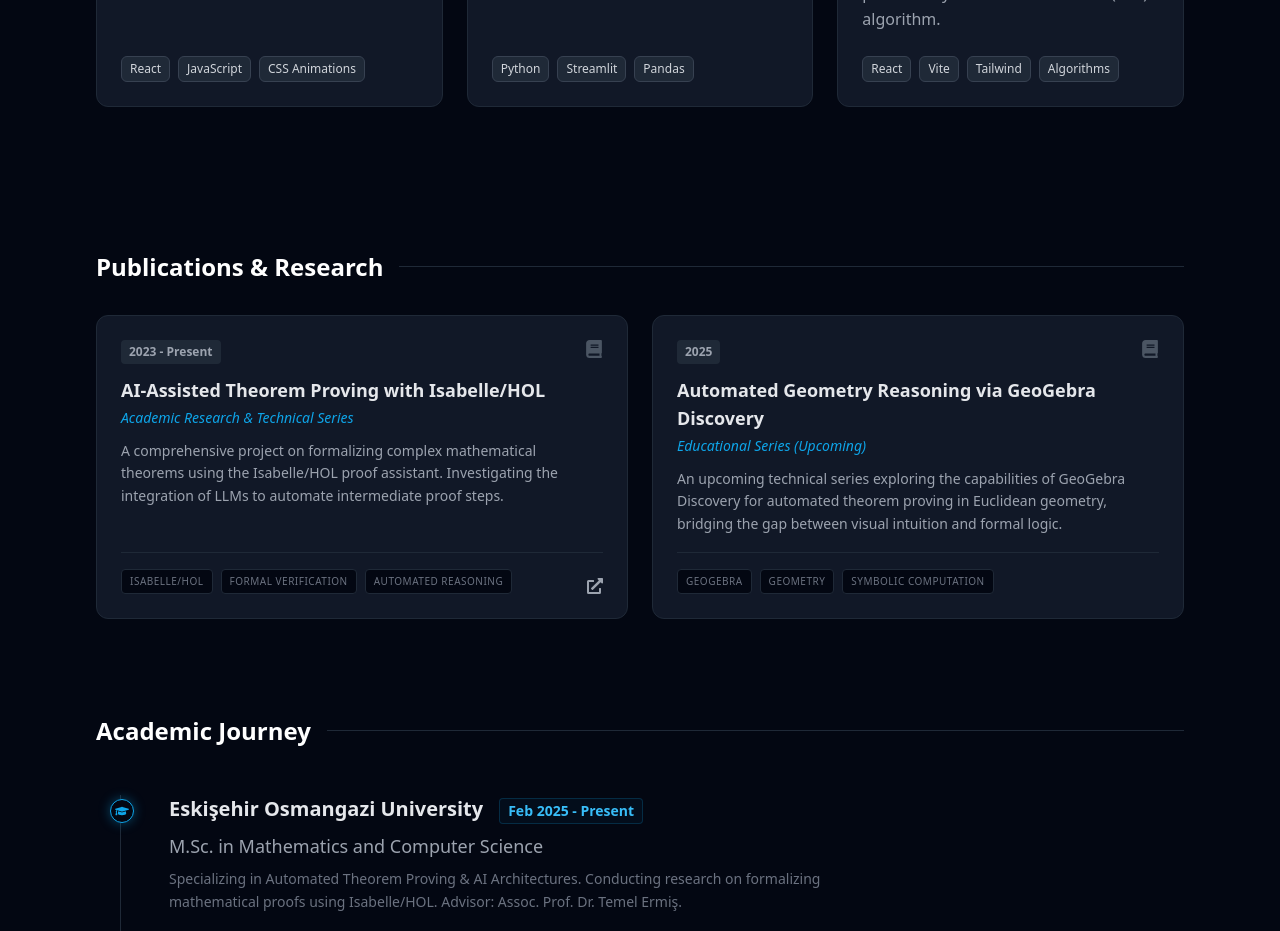
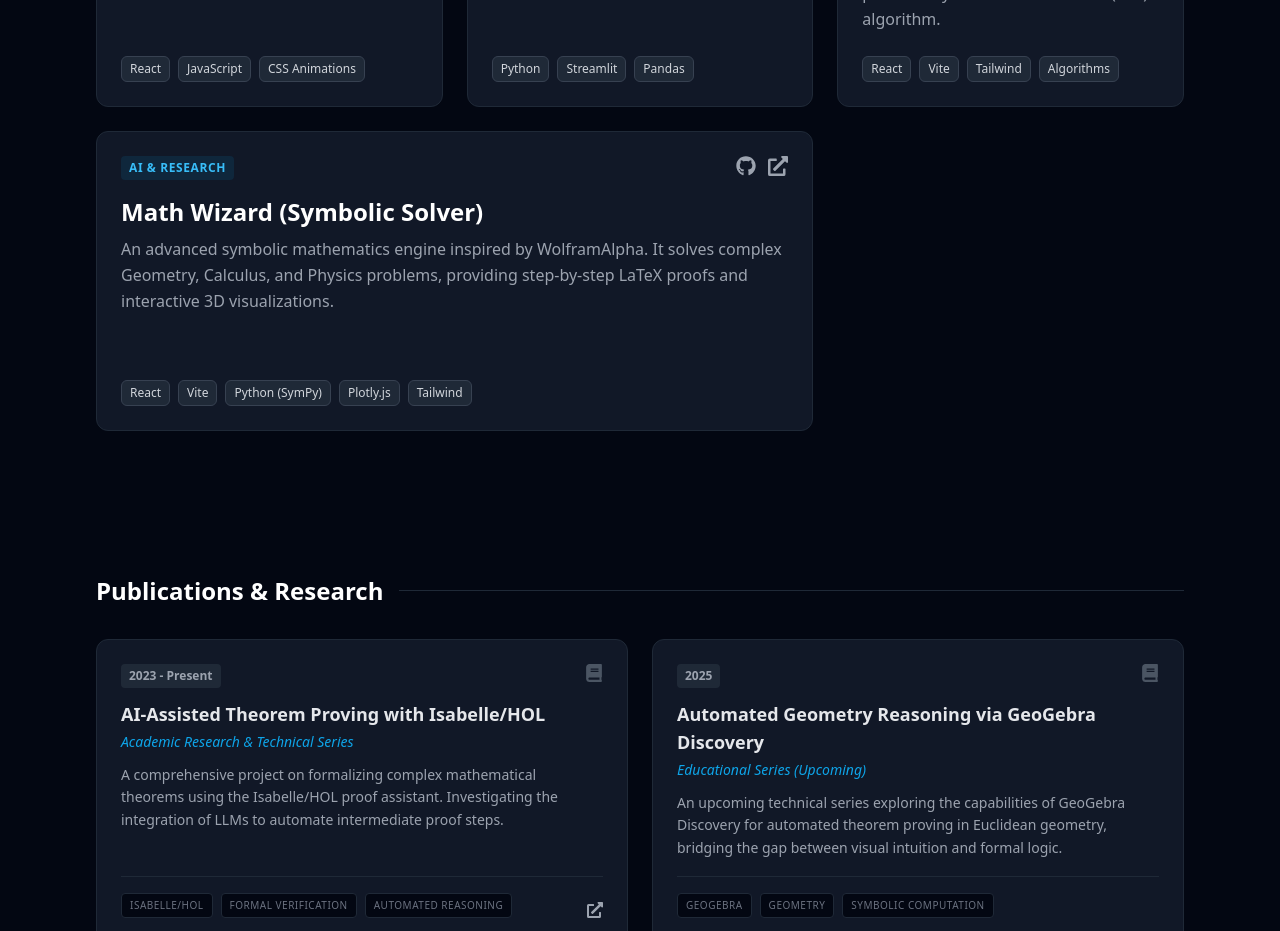
Before and after one commit to EfeArslan-Git-Hub/Efe-Arslan-Portfolio, a React (Vite) app: page / in a window 1280 px wide. Shown: the part 1440-2371 px from the top of the page. Built offline with nearby package versions, Linux system fonts and the light colour scheme.

Commit message:
Efe-Arslan-Portfolio

```diff
--- a/src/data/portfolio.js
+++ b/src/data/portfolio.js
@@ -72,6 +72,16 @@ export const projects = [
         githubUrl: "https://github.com/EfeArslan-Git-Hub/Cyber-Snake-AI",
         category: "Game Dev",
         span: "col-span-1 row-span-1"
+    },
+    {
+        id: 6,
+        title: "Math Wizard (Symbolic Solver)",
+        desc: "An advanced symbolic mathematics engine inspired by WolframAlpha. It solves complex Geometry, Calculus, and Physics problems, providing step-by-step LaTeX proofs and interactive 3D visualizations.",
+        techStack: ["React", "Vite", "Python (SymPy)", "Plotly.js", "Tailwind"],
+        link: "https://symbolic-geometry-solver.vercel.app/",
+        githubUrl: "https://github.com/EfeArslan-Git-Hub/Symbolic-Geometry-Solver",
+        category: "AI & Research",
+        span: "col-span-1 md:col-span-2 row-span-1"
     }
 ];
 
```
